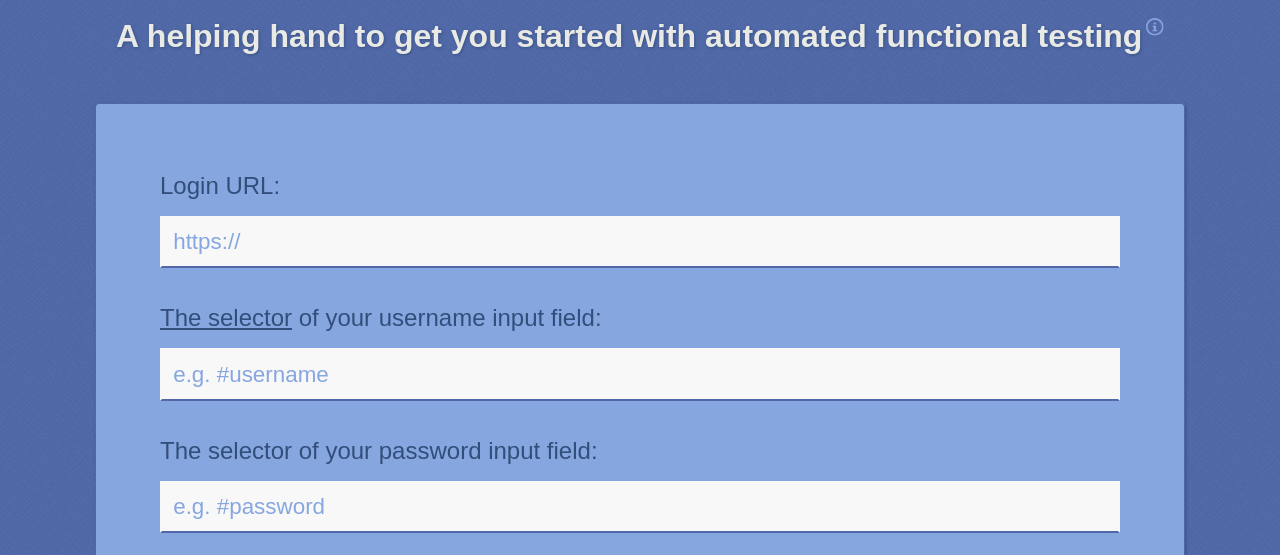
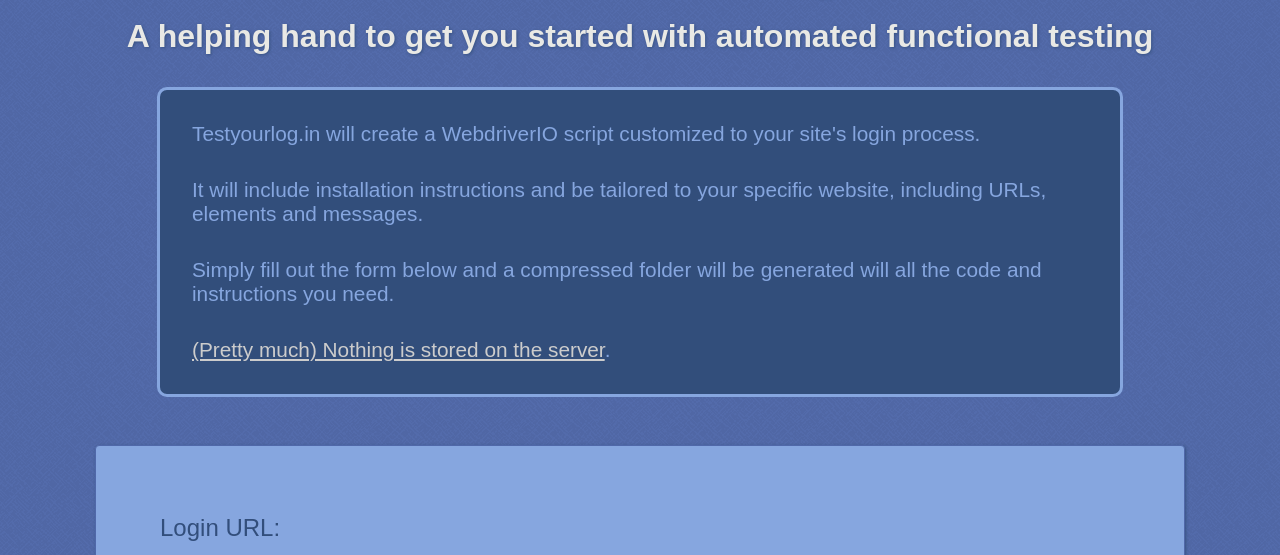
Before and after one commit to klamping/tyl-generator, a website: page public/index.html in a window 1280 px wide. Shown: the part 166-721 px from the top of the page. Drawn offline with Linux system fonts and the light colour scheme.

Commit message:
update description

```diff
--- a/public/index.html
+++ b/public/index.html
@@ -78,7 +78,7 @@
       cursor: help;
     }
 
-    #description {
+    .description {
       color: #86A6DF;
       border: 3px solid #86A6DF;
       margin: 2rem 0 0;
@@ -92,13 +92,16 @@
       -webkit-transition: 1s;
       transition: 1s;
       overflow: hidden;
-      max-height: 1rem;
     }
-    #description p {
+    .description p {
       margin: 2rem;
     }
-    #description.active {
-      max-height: 20rem;
+    .description a {
+      color: #ccc;
+    }
+    .description a:hover,
+    .description a:focus {
+      color: #E9E9E5;
     }
 
     form {
@@ -182,24 +185,16 @@
 </head>
 
 <body>
-  <svg xmlns="http://www.w3.org/2000/svg" style="display: none;">
-    <symbol id="icon-info" viewBox="0 0 32 32">
-      <title>info</title>
-      <path d="M14 9.5c0-0.825 0.675-1.5 1.5-1.5h1c0.825 0 1.5 0.675 1.5 1.5v1c0 0.825-0.675 1.5-1.5 1.5h-1c-0.825 0-1.5-0.675-1.5-1.5v-1z"></path>
-      <path d="M20 24h-8v-2h2v-6h-2v-2h6v8h2z"></path>
-      <path d="M16 0c-8.837 0-16 7.163-16 16s7.163 16 16 16 16-7.163 16-16-7.163-16-16-16zM16 29c-7.18 0-13-5.82-13-13s5.82-13 13-13 13 5.82 13 13-5.82 13-13 13z"></path>
-    </symbol>
-  </svg>
-
   <div class="container">
     <h1>Test Your Login</h1>
 
-    <h2>A helping hand to get you started with automated functional testing<a class="collapse-toggle" data-collapse href="#description"><svg class="icon icon-info"><use xlink:href="#icon-info"></use></svg></a></h2>
+    <h2>A helping hand to get you started with automated functional testing</h2>
 
-    <div id="description" class="collapse">
+    <div class="description">
       <p>Testyourlog.in will create a WebdriverIO script customized to your site's login process.</p>
       <p>It will include installation instructions and be tailored to your specific website, including URLs, elements and messages.</p>
-      <p>Simply fill out the form below and a compressed folder will be generated will all the code and instructions you need</p>
+      <p>Simply fill out the form below and a compressed folder will be generated will all the code and instructions you need.</p>
+      <p><a href="/privacy.html">(Pretty much) Nothing is stored on the server</a>.</p>
     </div>
 
     <form action="./generator" method="post">
@@ -238,16 +233,12 @@
       <div class="submit-button">
         <button type="submit">Test my Login!</button>
       </div>
-      <p style="margin-top:2rem;">* I promise not to steal your username/password for malicious purposes. Regardless, these should be <em>test</em> user accounts that can't terribly mess things up. If you don't trust me, leave these field blank and fill them in in the generated code.</p>
+      <p style="margin-top:2rem;">* I promise not to steal your username/password for malicious purposes. Regardless, these should be <em>test</em> user accounts that can't terribly mess things up. If you don't trust me, leave these field blank and fill them in within the code.</p>
     </form>
 
 
     <p style="margin:1em 0 2em;color: #ddd;">Sponsored by <a href="http://learn.webdriver.io" style="color: #eee;">learn.webdriver.io</a> | <a href="/privacy.html" style="color: #eee;">Privacy Policy</a></p>
   </div>
-  <script src="./houdini.min.js"></script>
-  <script>
-    houdini.init();
-  </script>
   <!-- Piwik -->
   <script type="text/javascript">
     var _paq = _paq || [];
```
